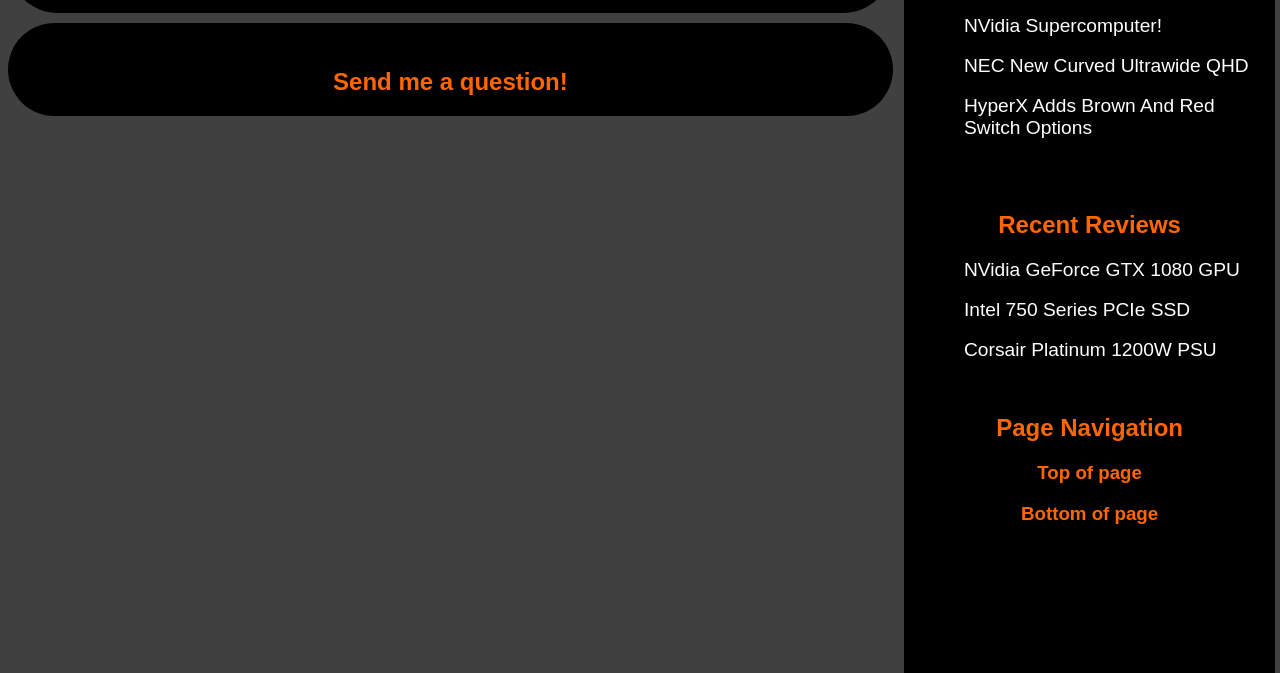
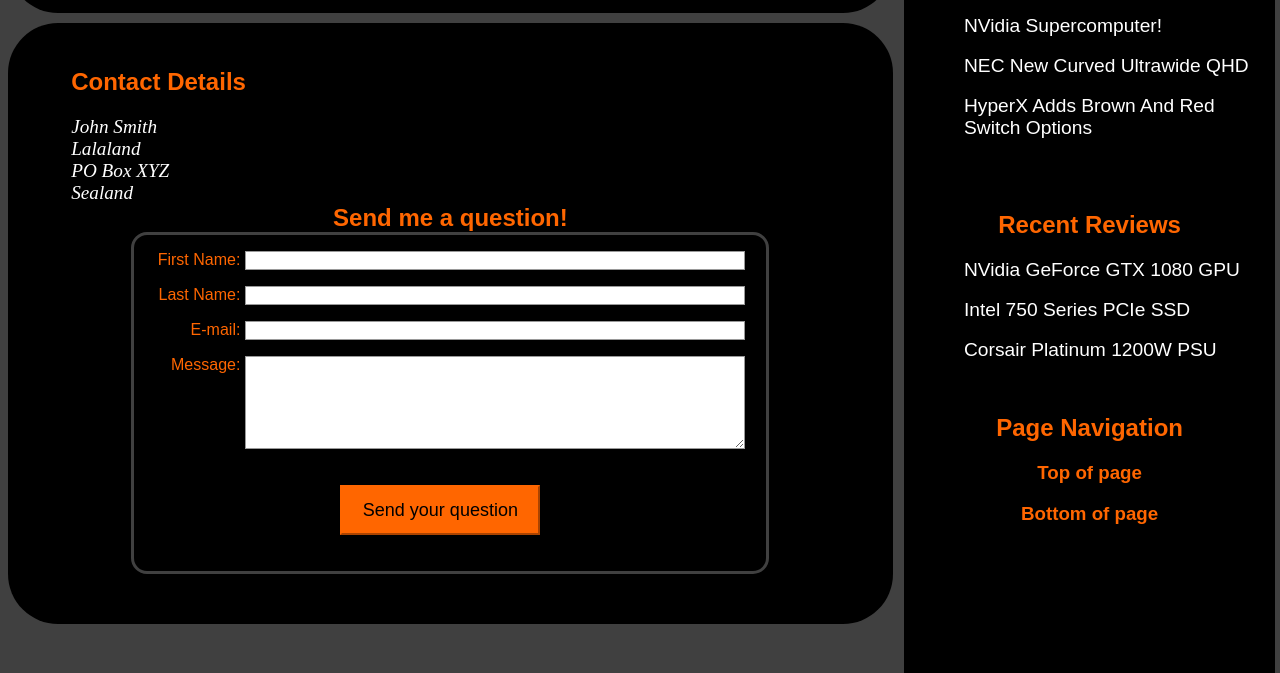
Before and after one commit to BlueishLeaf/Web-Development-Fundamentals, a plain HTML site: page WebProject/contactme.html in a window 1280 px wide. Shown: the part 127-800 px from the top of the page. Drawn offline with Linux system fonts and the light colour scheme.

Commit message:
finished contact form

```diff
--- a/WebProject/contactme.html
+++ b/WebProject/contactme.html
@@ -9,9 +9,9 @@
     body{
         background-color: #404040;
     }
-
-    h2{
-        text-align: center;
+    address{
+        color: white;
+        font-size: larger;
     }
 </style>
 <body>
@@ -53,9 +53,36 @@
 <section>
     <div id="section-bg">
         <section>
-            <h2>Send me a question!</h2>
+            <h2>Contact Details</h2>
+            <address>
+                John Smith<br>
+                Lalaland<br>
+                PO Box XYZ<br>
+                Sealand
+            </address>
+        </section>
+        <section>
+            <h2 id="formHeader">Send me a question!</h2>
             <form>
-
+                <div>
+                    <label for="firstName">First Name:</label>
+                    <input type="text" id="firstName" name="first_name">
+                </div>
+                <div>
+                    <label for="lastName">Last Name:</label>
+                    <input type="text" id="lastName" name="last_name">
+                </div>
+                <div>
+                    <label for="email">E-mail:</label>
+                    <input type="email" id="email" name="user_mail">
+                </div>
+                <div>
+                    <label for="question">Message:</label>
+                    <textarea id="question" name="user_question"></textarea>
+                </div>
+                <div id="submitButton">
+                    <button type="submit">Send your question</button>
+                </div>
             </form>
         </section>
     </div>
--- a/WebProject/stylesheets/styles.css
+++ b/WebProject/stylesheets/styles.css
@@ -153,3 +153,54 @@ a {
     text-decoration: none;
     color: white;
 }
+
+form {
+    margin: 0 auto;
+    width: 600px;
+    padding: 1em;
+    border: 3px solid #404040;
+    border-radius: 1em;
+    margin-bottom: 50px;
+    color: #ff6600;
+    font-family: Arial;
+}
+
+label {
+    display: inline-block;
+    width: 90px;
+    text-align: right;
+}
+
+input, textarea {
+    width: 500px;
+    box-sizing: border-box;
+    border: 1px solid #999;
+
+}
+
+#submitButton {
+    padding-left: 90px;
+}
+
+form button {
+    margin: 20px 20px 20px 100px;
+    width: 200px;
+    height: 50px;
+    background-color: #ff6600;
+    border-color: #ff6600;
+    font-size: 18px;
+}
+
+textarea {
+    vertical-align: top;
+    height: 7em;
+}
+
+form div + div {
+    margin-top: 1em;
+}
+
+#formHeader{
+    margin: 0;
+    text-align: center;
+}
```
